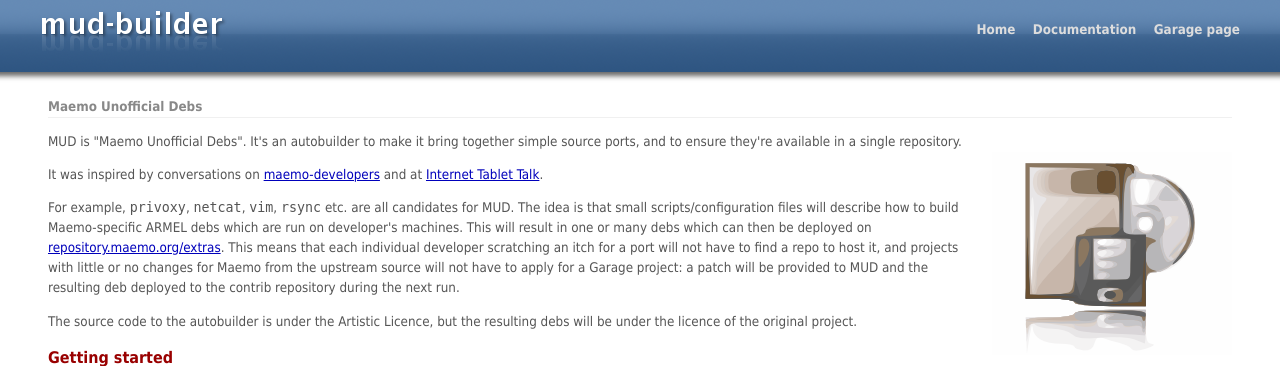
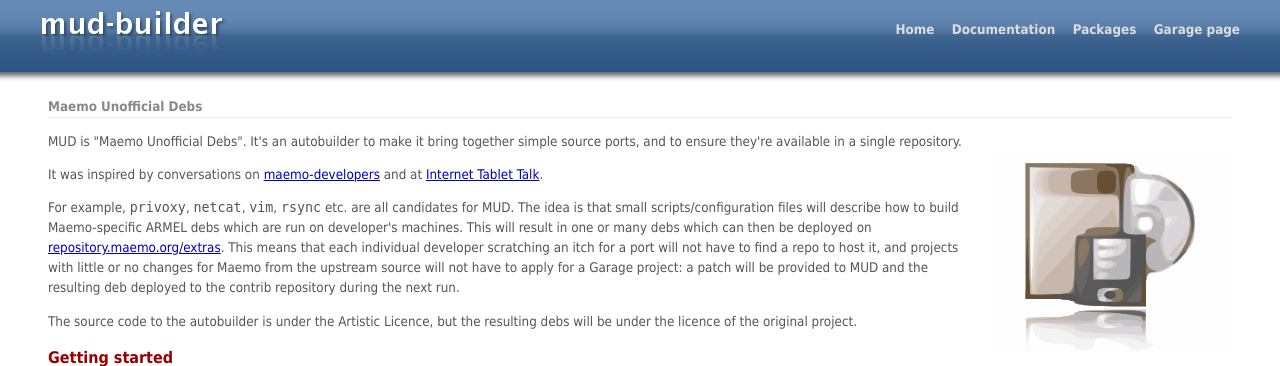
Before and after one commit to GrahamCobb/maemo-mud-builder, a PHP site: page / in a window 1280 px wide. Shown: the top 366 px of the page. Run offline with PHP 8.4, Linux system fonts and the light colour scheme; data that the repository does not hold is empty.

Commit message:
Add packages link to global nav

```diff
--- a/www/_footer.php
+++ b/www/_footer.php
@@ -1,6 +1,7 @@
 <ul id="navigation">
 <li><a href="<?= $script_root ?>/index.php">Home</a></li>
 <li><a title="User and developer manuals, getting started etc." href="<?= $script_root ?>/docs/index.php">Documentation</a></li>
+<li><a title="Available packages" href="https://garage.maemo.org/plugins/scmsvn/viewcvs.php/trunk/packages/?root=mud-builder">Packages</a></li>
 <li><a title="Mailing lists, source code etc." href="https://garage.maemo.org/projects/mud-builder/">Garage page</a></li>
 </ul>
 
```
